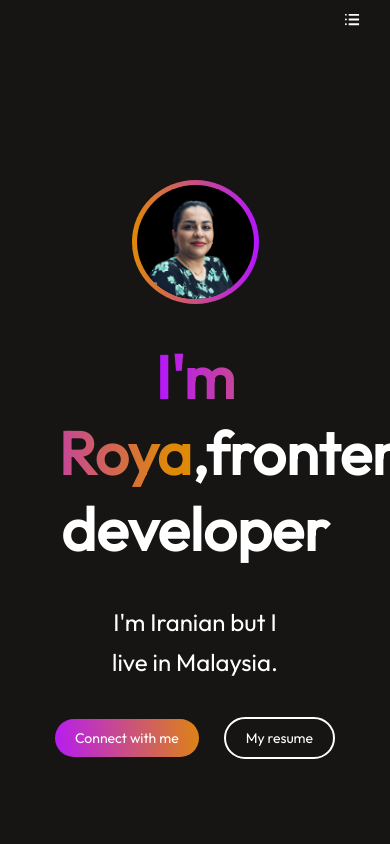
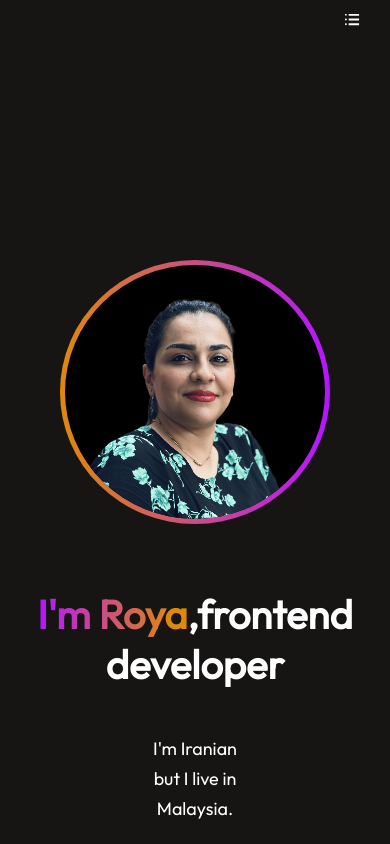
Before and after one commit to RoyaRastegar/my-portfolio-react, a React (Vite) app: page / in a window 390 px wide. Shown: the top 844 px of the page. Built offline with nearby package versions, Linux system fonts and the light colour scheme.

Commit message:
add hero responsive

```diff
--- a/src/components/Hero/Hero.css
+++ b/src/components/Hero/Hero.css
@@ -65,3 +65,37 @@
   border: 2px solid #b415ff;
   color: #b415ff;
 }
+@media (max-width: 768px) {
+  .hero img {
+    margin-top: 120px;
+    width: 260px;
+  }
+  .hero h1,
+  span {
+    margin-top: 30px;
+    width: 90%;
+    font-size: 40px;
+  }
+  .hero p {
+    width: 100px;
+    font-size: 18px;
+    line-height: 30px;
+    margin: 10px 0px;
+  }
+  .hero-action {
+    gap: 15px;
+    font-size: 18px;
+    font-weight: 500;
+    margin-bottom: 50px;
+  }
+  .hero-connect {
+    padding: 10px 20px;
+    border-radius: 40px;
+    font-size: 10px;
+  }
+  .hero-resume {
+    padding: 10px 30px;
+    border-radius: 40px;
+    font-size: 10px;
+  }
+}
```
